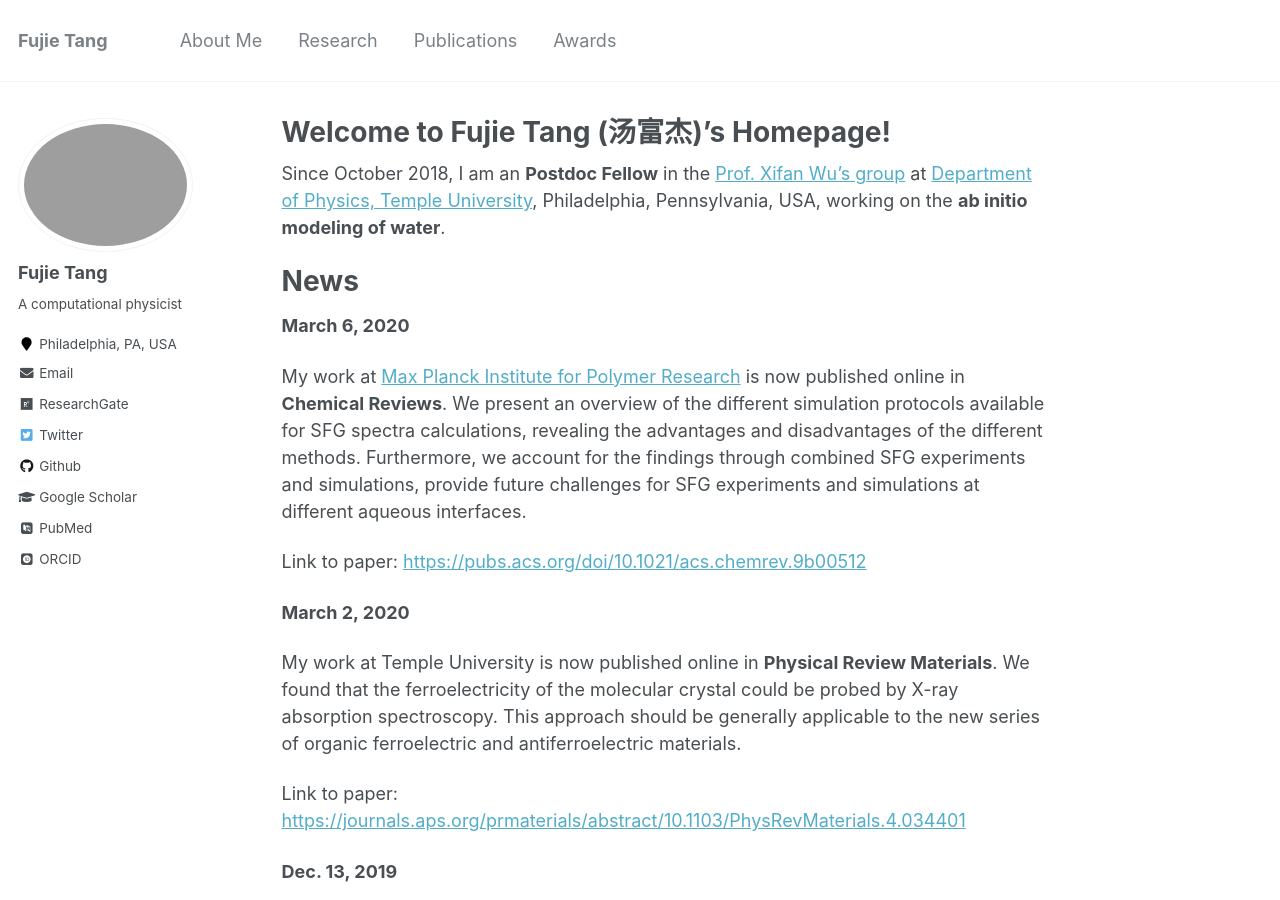
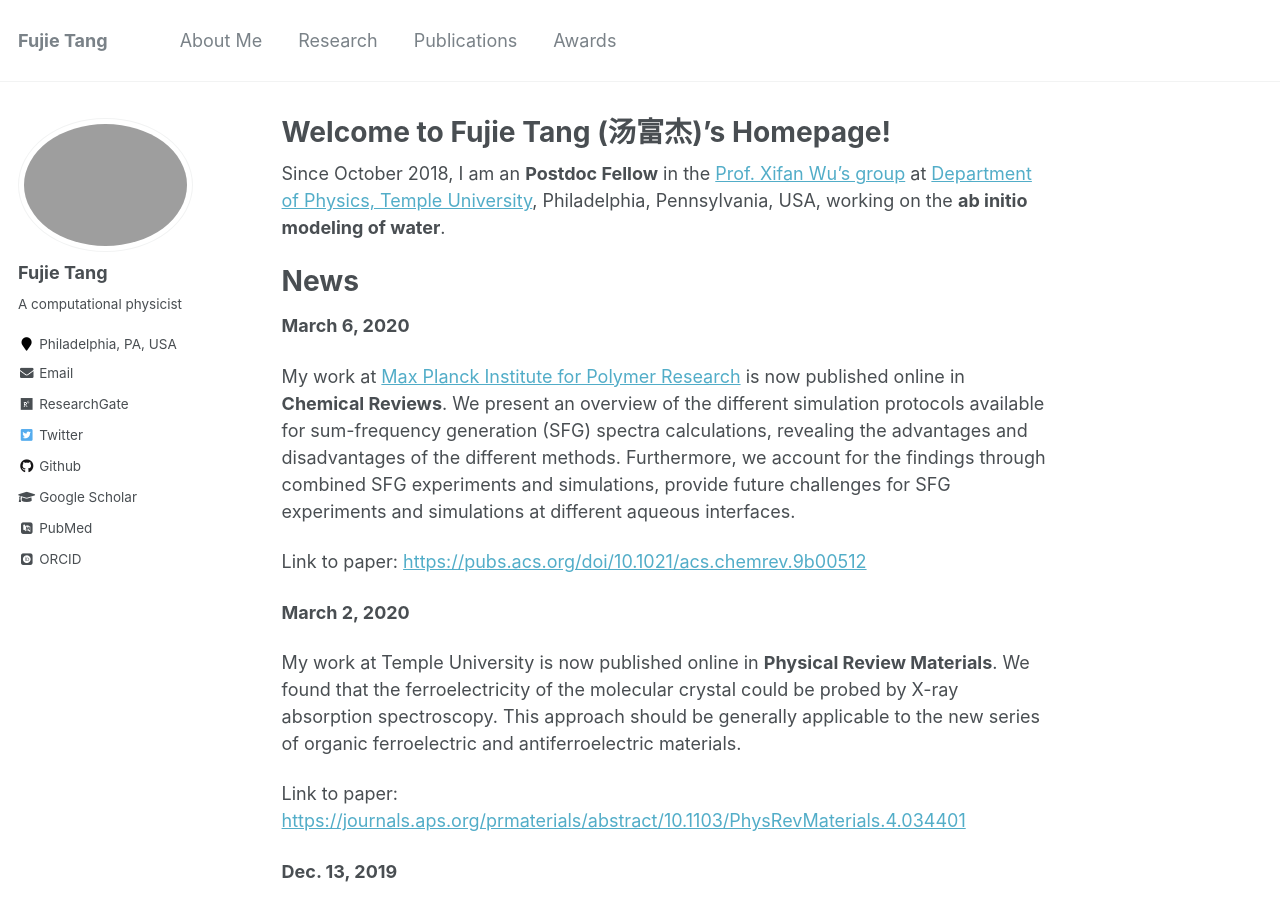
Before and after one commit to fujiepku/fujiepku.github.io, a Jekyll site: the page built from _pages/about.md, in a window 1280 px wide and 900 px high. Built offline with Jekyll 4.4.1, drawn with Linux system fonts in a browser that asks for light colours; some web fonts are replaced.

Commit message:
Update about.md

```diff
--- a/_pages/about.md
+++ b/_pages/about.md
@@ -15,7 +15,7 @@ News
 
 **March 6, 2020**
 
-My work at [Max Planck Institute for Polymer Research](https://www.mpip-mainz.mpg.de/en/home) is now published online in **Chemical Reviews**. We present an overview of the different simulation protocols available for SFG spectra calculations, revealing the advantages and disadvantages of the different methods. Furthermore, we account for the findings through combined SFG experiments and simulations, provide future challenges for SFG experiments and simulations at different aqueous interfaces.
+My work at [Max Planck Institute for Polymer Research](https://www.mpip-mainz.mpg.de/en/home) is now published online in **Chemical Reviews**. We present an overview of the different simulation protocols available for sum-frequency generation (SFG) spectra calculations, revealing the advantages and disadvantages of the different methods. Furthermore, we account for the findings through combined SFG experiments and simulations, provide future challenges for SFG experiments and simulations at different aqueous interfaces.
 
 Link to paper: [https://pubs.acs.org/doi/10.1021/acs.chemrev.9b00512](https://pubs.acs.org/doi/10.1021/acs.chemrev.9b00512)
 
```
